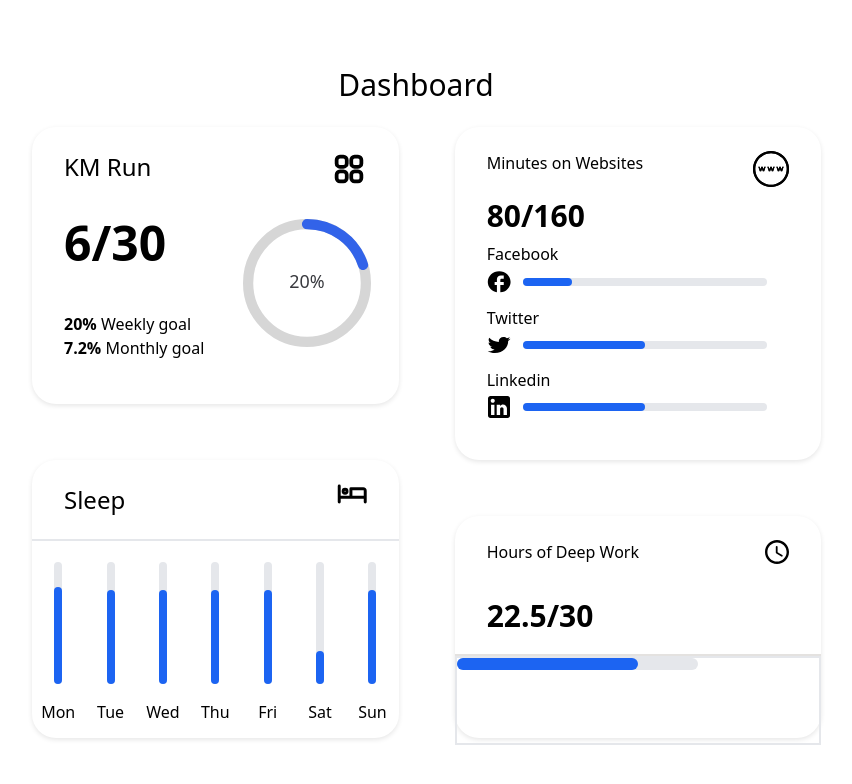
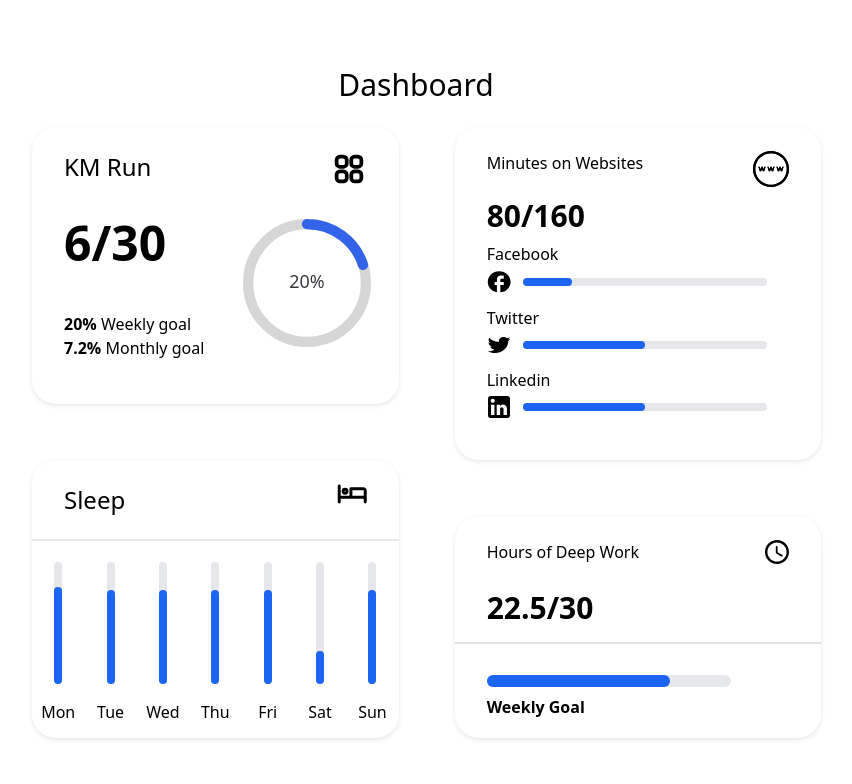
Before and after one commit to Dybton/ambient-quant-self, a React (Create React App) app: page / in a window 1280 px wide. Shown: the top 784 px of the page, without its empty margins (224-1076 px from the left). Built offline with nearby package versions, Linux system fonts and the light colour scheme.

Commit message:
updated DeepWorkCard

```diff
--- a/src/components/DeepWorkCard.tsx
+++ b/src/components/DeepWorkCard.tsx
@@ -12,14 +12,15 @@ const DeepWorkCard: React.FC<Props> = () => {
       <div className='flex-row h-2/6 w-full'>
         <CardHeader title={{ text: "Hours of Deep Work", size: "text-base" }} icon={<ClockIcon/>}/>
       </div>
-      <div className='flex mt-2 flex-col w-full'>
+      <div className='flex flex-col w-full'>
         <div className='ml-8 mb-2 w-full'>
           <p className='font-bold text-3xl'> 22.5/30</p>
         </div>
-        <div className='mt-3' style={{borderTop: '2px solid #E4E2E0', width: '100%'}}></div>
+        <div className='mt-2' style={{borderTop: '2px solid #E4E2E0', width: '100%'}}></div>
       </div>
-      <div className='flex flex-col w-full border-2 h-2/5'>
+      <div className='ml-8 mt-2 flex flex-col w-full h-2/5 justify-center'>
         <HorizontalProgressBar percentage={75} id={'h4'} h={12} w={'5/6'}/>
+        <p className=' mt-2 font-semibold'>Weekly Goal</p>
       </div>
     </div>
   );
```
